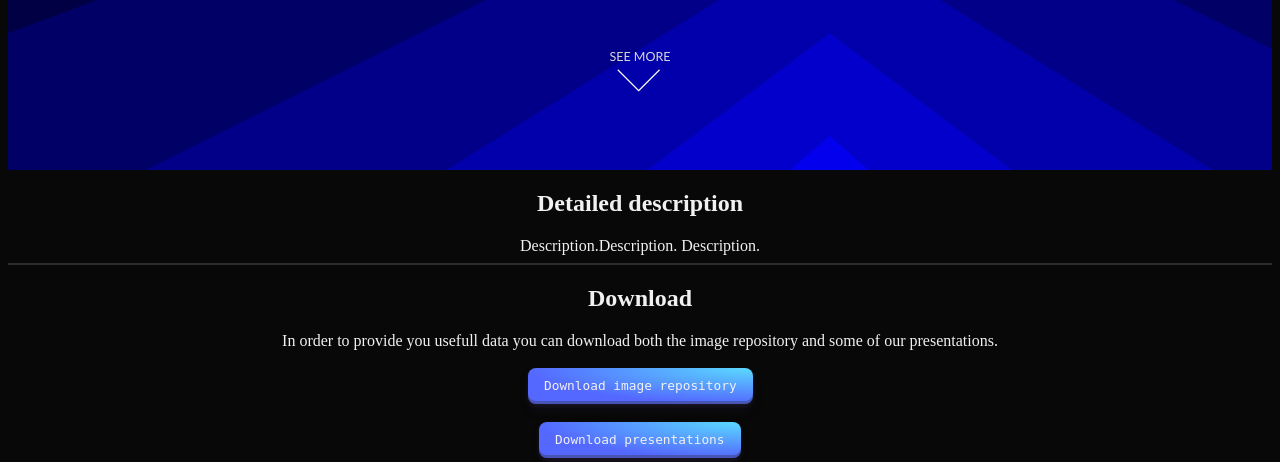
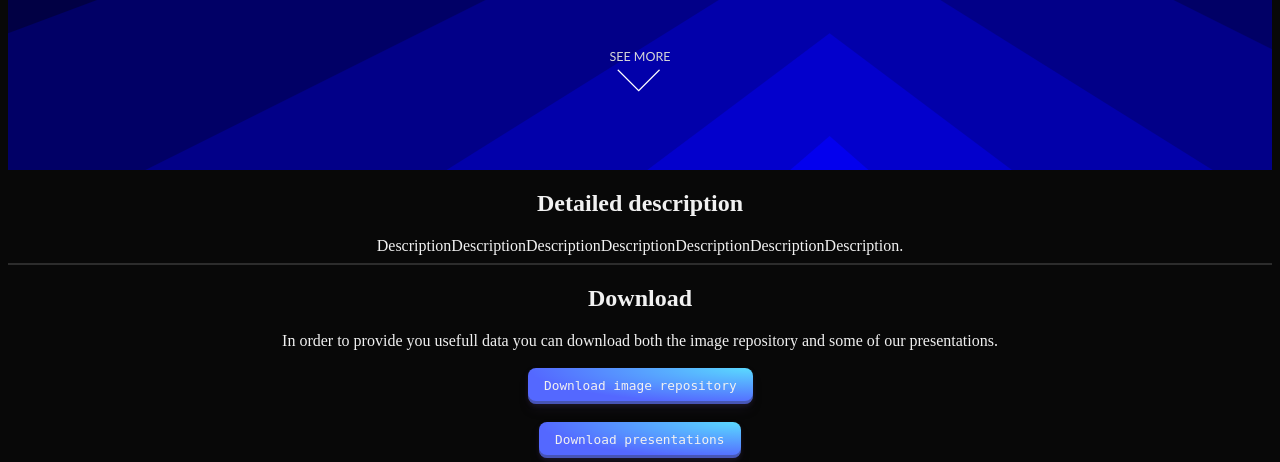
Before and after one commit to aiman-al-masoud/image_quality_assessment, a Flask app: page / in a window 1280 px wide. Shown: the part 569-1031 px from the top of the page. Run offline with Flask 2, Linux system fonts and the light colour scheme.

Commit message:
just a test

```diff
--- a/templates/index.html
+++ b/templates/index.html
@@ -43,7 +43,7 @@
     <article id="content">
         <h2>Detailed description</h2>
 
-        <p>Description.Description. Description.</p>
+        <p>DescriptionDescriptionDescriptionDescriptionDescriptionDescriptionDescription.</p>
 
     </article>
     <hr>
```
